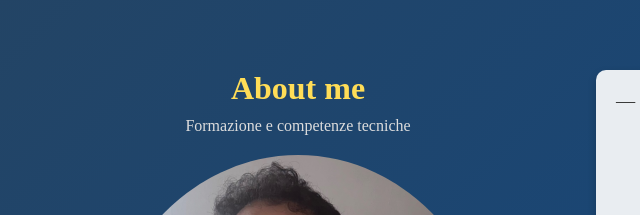
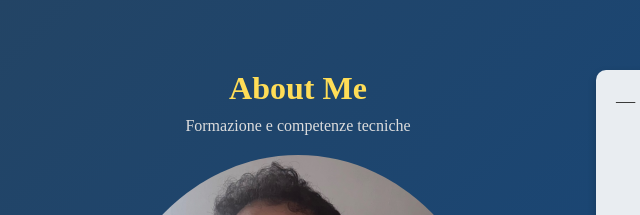
Before and after one commit to MarioVarano/Portfolio, a plain HTML site: page index.html in a window 1280 px wide. Shown: the part 585-800 px from the top of the page, 5-645 px from the left. Drawn offline with Linux system fonts and the light colour scheme.

Commit message:
modifica testo

```diff
--- a/index.html
+++ b/index.html
@@ -70,7 +70,7 @@
             <div class="about-container">
                 <!-- Colonna di sinistra -->
                 <div class="about-left">
-                    <h2>About me</h2>
+                    <h2>About Me</h2>
                     <p>Formazione e competenze tecniche</p>
                     <div class="profile-image-container">
                         <img src="./Img/Mario cv.jpeg" alt="Mario Varano" class="profile-image">
```
